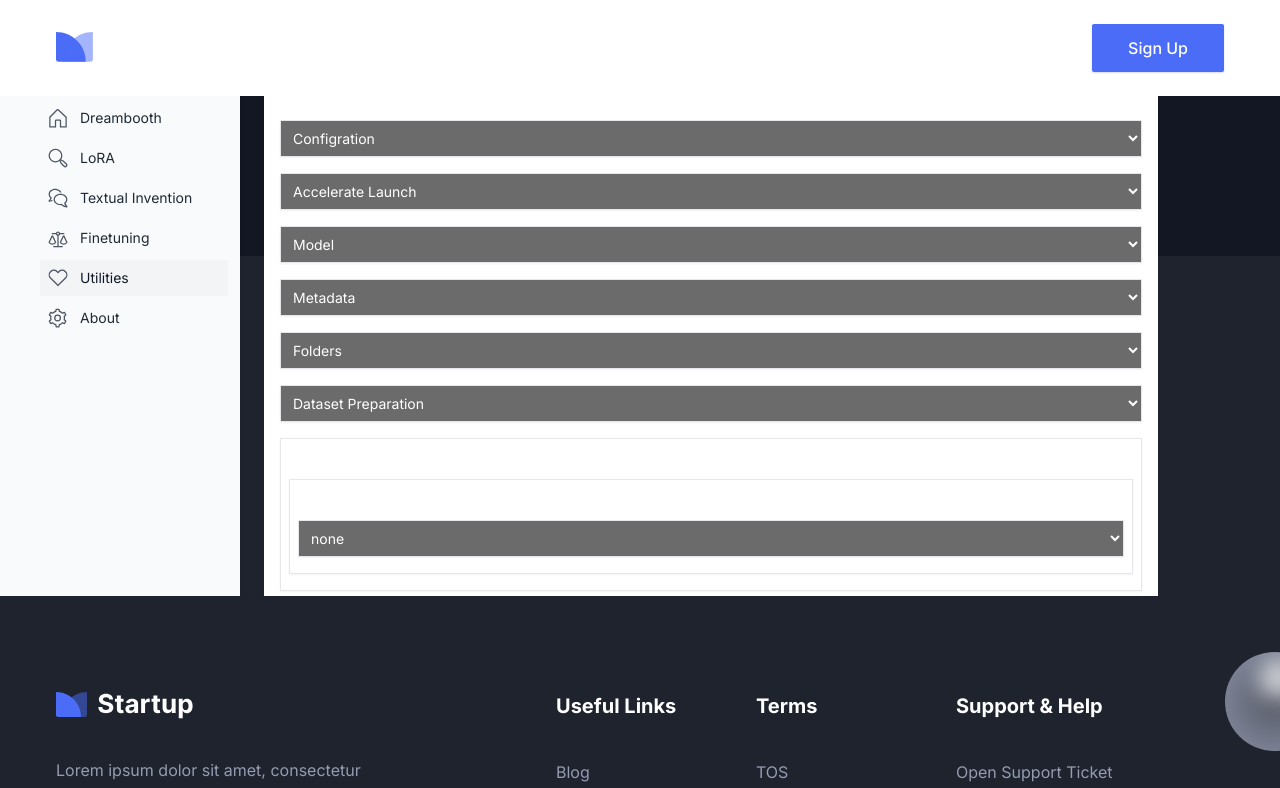
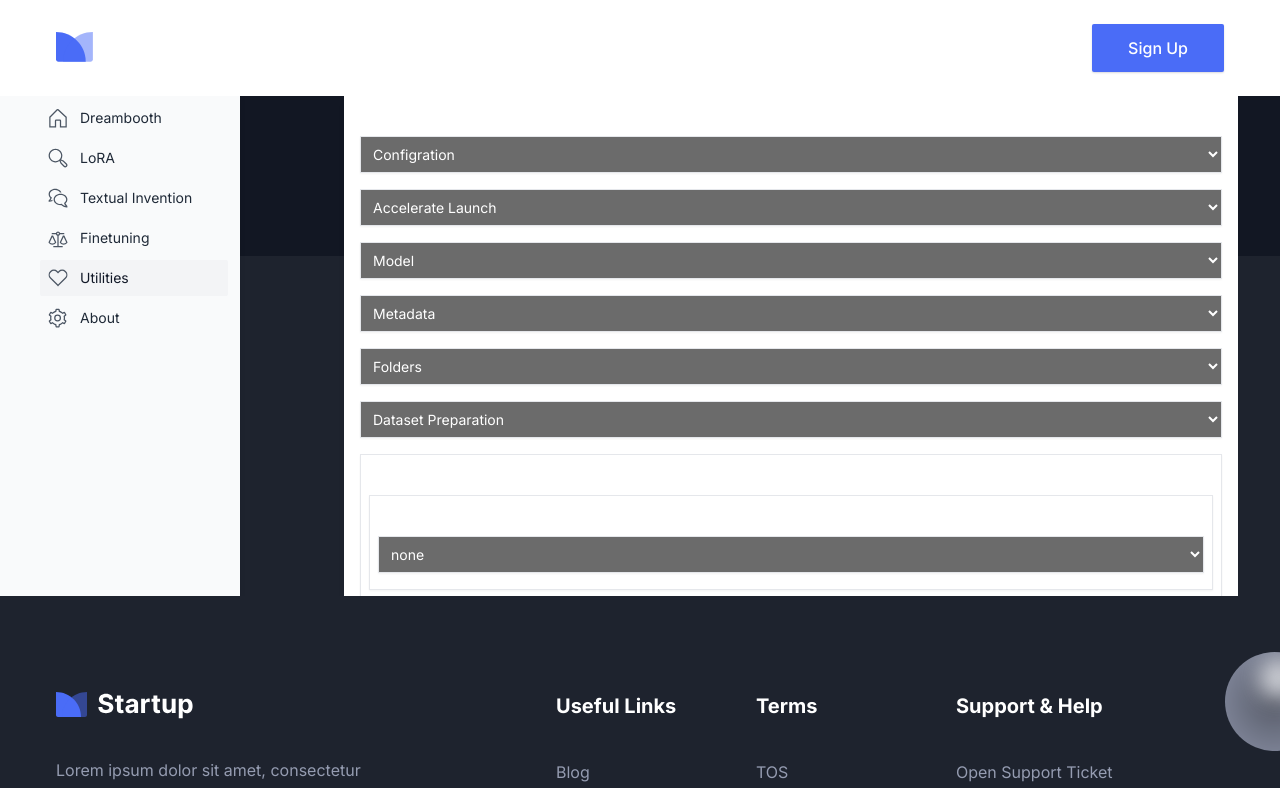
Before and after one commit to kk0139317/startup-nextjs, a Next.js app: page /ml_algo in a window 1280 px wide. Shown: the top 788 px of the page. Built offline with nearby package versions, Linux system fonts and the light colour scheme.

Commit message:
modified:   app/MLForm/index.tsx

```diff
--- a/app/MLForm/index.tsx
+++ b/app/MLForm/index.tsx
@@ -117,7 +117,7 @@ const FormOne = () => {
     };
 
     return (
-        <section className='absolute top-20 h-full w-auto overflow-y-scroll scrollbar-hide overflow-x-hidden'>
+        <section className='absolute top-24  ml-20 h-full w-auto overflow-y-scroll scrollbar-hide overflow-x-hidden'>
             <form
                 onSubmit={handleSubmit}
                 className='w-auto h-auto relative mb-40 ml-52 flex flex-col p-4 bg-white shadow-md'
```
